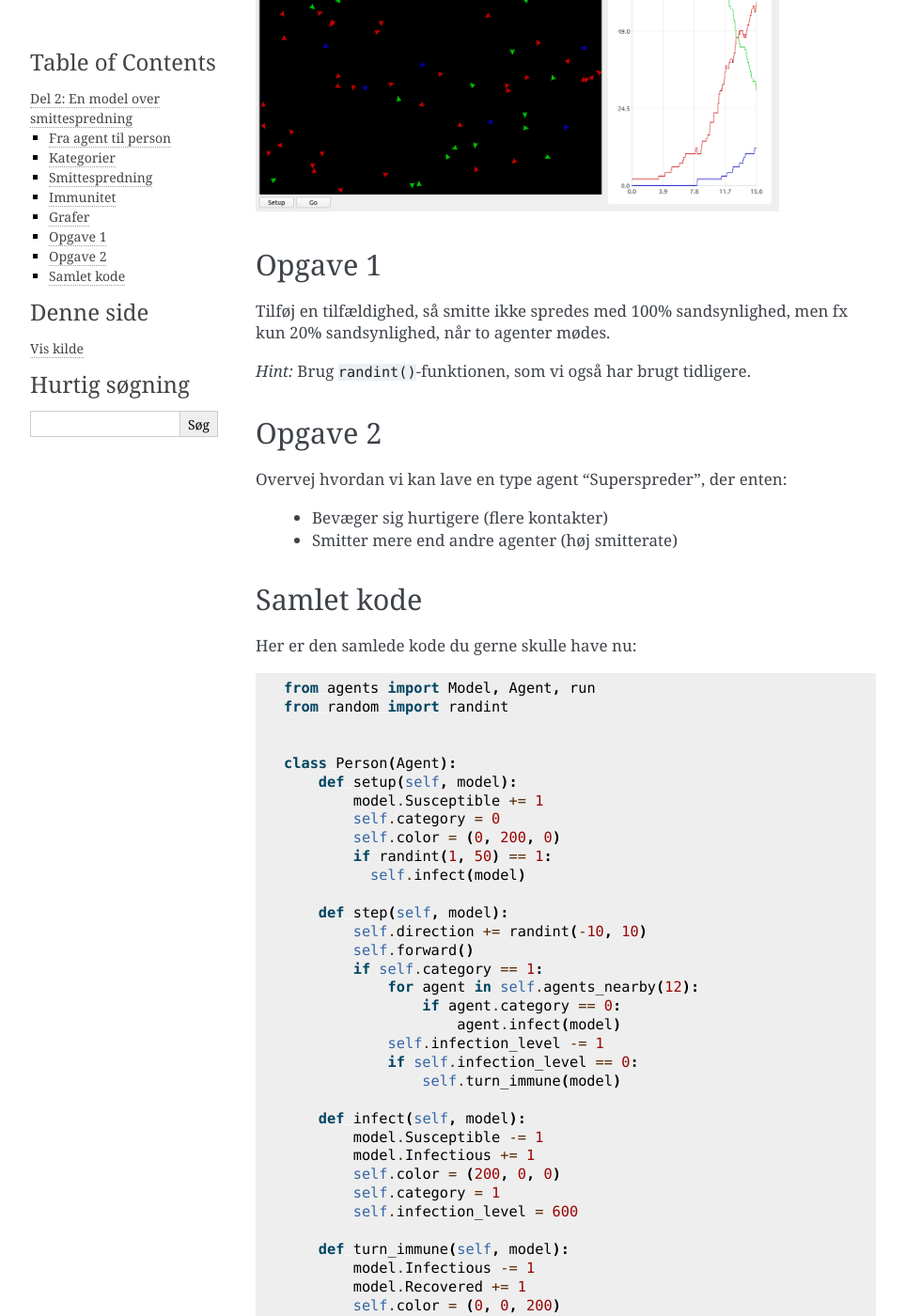
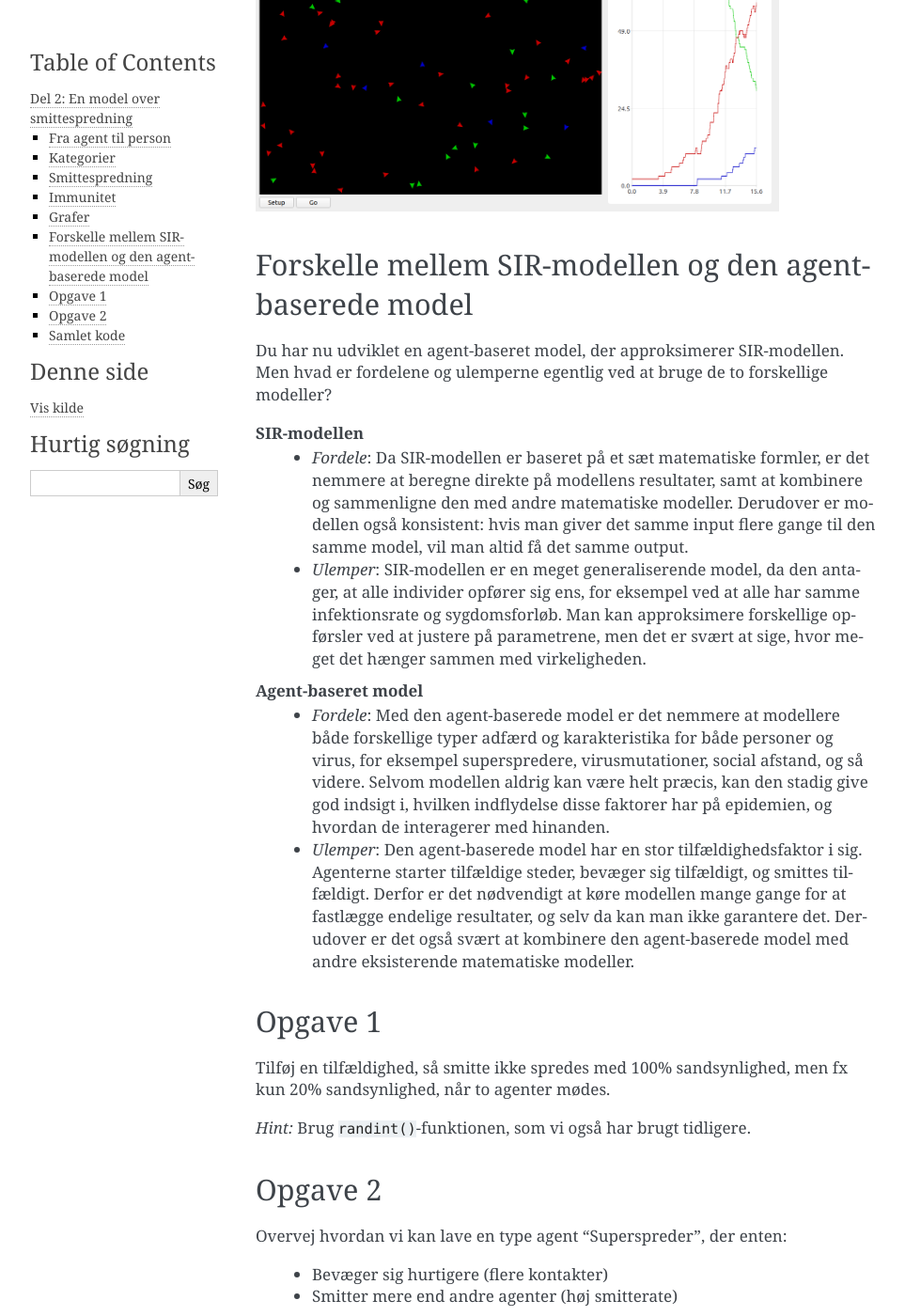
Before and after one commit to DatalogiForAlle/AgentsPy, a Sphinx documentation site: the page built from docs/source/epidemi/epidemi_del2.rst, in a window 1280 px wide and 1400 px high, scrolled down 5630 px. Shown: the whole window at 94% size, without its empty margins (148-1111 px from the left). Built offline with Sphinx 7.4.7, drawn with Linux system fonts in a browser that asks for light colours.

Commit message:
Added a section on differences between SIR-model and agent-based model

```diff
--- a/docs/source/epidemi/epidemi_del2.rst
+++ b/docs/source/epidemi/epidemi_del2.rst
@@ -223,6 +223,18 @@ Prøv at køre modellen, indtil der ikke er flere inficerede agenter tilbage, og
 .. image:: ../images/epidemic/epidemic-2.4.png
    :height: 400
 
+Forskelle mellem SIR-modellen og den agent-baserede model
+---------------------------------------------------------
+Du har nu udviklet en agent-baseret model, der approksimerer SIR-modellen. Men hvad er fordelene og ulemperne egentlig ved at bruge de to forskellige modeller?
+
+**SIR-modellen**
+ * `Fordele`: Da SIR-modellen er baseret på et sæt matematiske formler, er det nemmere at beregne direkte på modellens resultater, samt at kombinere og sammenligne den med andre matematiske modeller. Derudover er modellen også konsistent: hvis man giver det samme input flere gange til den samme model, vil man altid få det samme output.
+ * `Ulemper`: SIR-modellen er en meget generaliserende model, da den antager, at alle individer opfører sig ens, for eksempel ved at alle har samme infektionsrate og sygdomsforløb. Man kan approksimere forskellige opførsler ved at justere på parametrene, men det er svært at sige, hvor meget det hænger sammen med virkeligheden.
+
+**Agent-baseret model**
+ * `Fordele`: Med den agent-baserede model er det nemmere at modellere både forskellige typer adfærd og karakteristika for både personer og virus, for eksempel superspredere, virusmutationer, social afstand, og så videre. Selvom modellen aldrig kan være helt præcis, kan den stadig give god indsigt i, hvilken indflydelse disse faktorer har på epidemien, og hvordan de interagerer med hinanden.
+ * `Ulemper`: Den agent-baserede model har en stor tilfældighedsfaktor i sig. Agenterne starter tilfældige steder, bevæger sig tilfældigt, og smittes tilfældigt. Derfor er det nødvendigt at køre modellen mange gange for at fastlægge endelige resultater, og selv da kan man ikke garantere det. Derudover er det også svært at kombinere den agent-baserede model med andre eksisterende matematiske modeller.
+
 Opgave 1
 --------
 Tilføj en tilfældighed, så smitte ikke spredes med 100% sandsynlighed,
```
